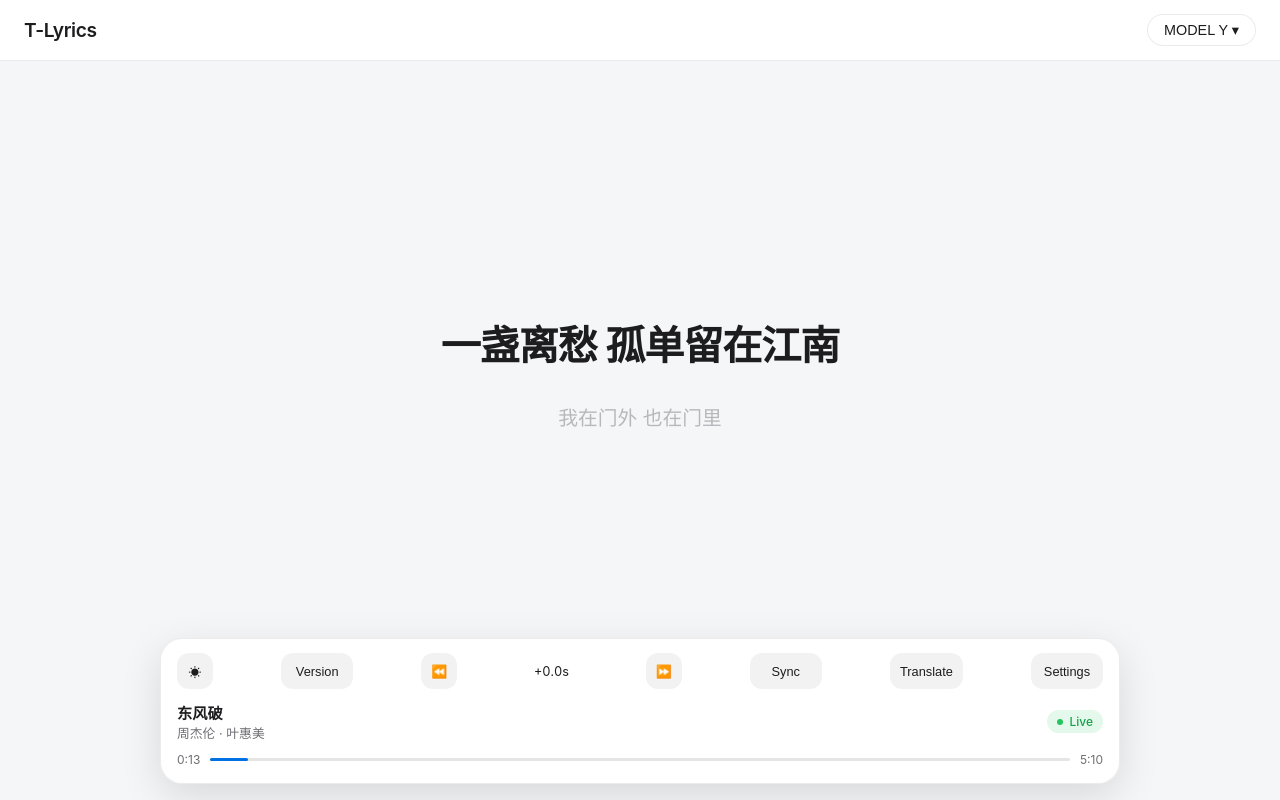
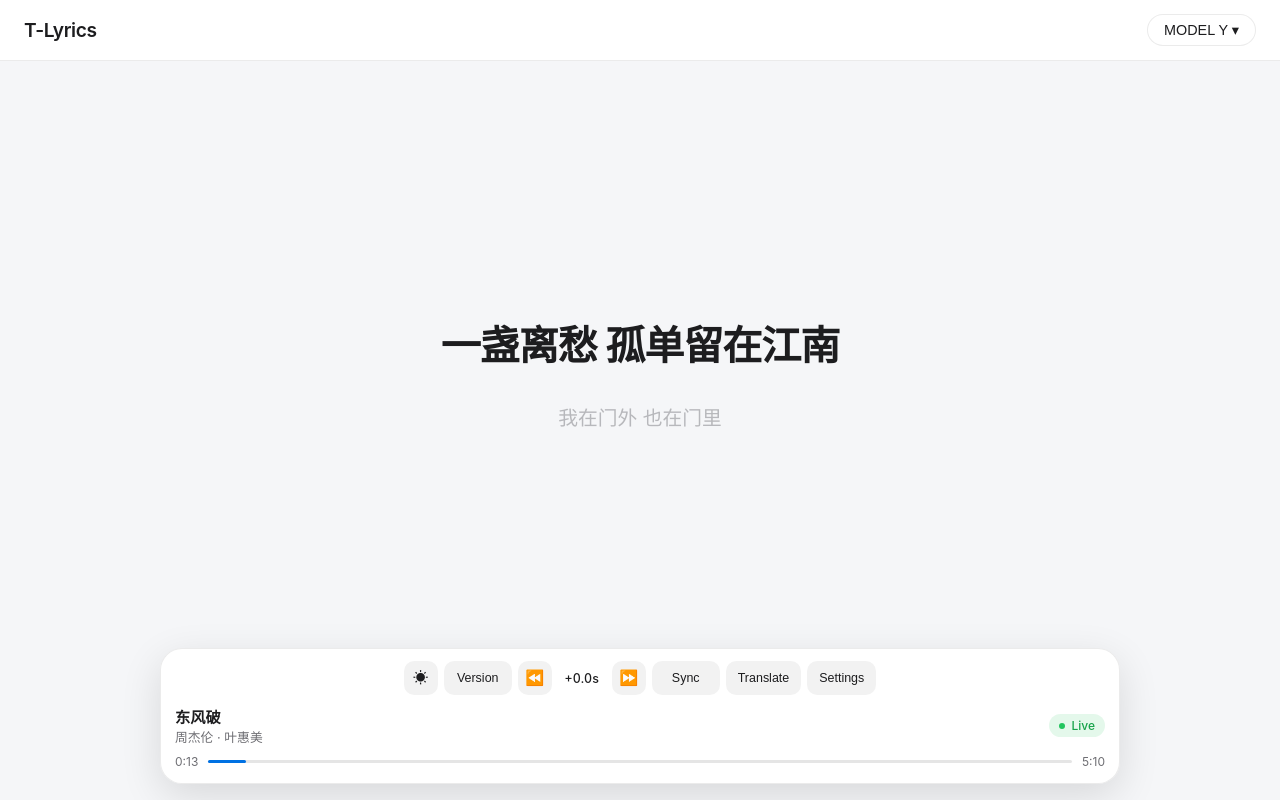
Before and after one commit to CY514539/grok-new-tlyrics, a React (Vite) app in the folder frontend/: page / in a window 1280 px wide. Built offline with nearby package versions, Linux system fonts and the light colour scheme; the HTML template or start-up script is replaced by a standard one.

Commit message:
style: improve button spacing and icon alignment

```diff
--- a/frontend/src/index.css
+++ b/frontend/src/index.css
@@ -125,7 +125,7 @@ body {
   backdrop-filter: blur(24px);
   border: 1px solid var(--border);
   border-radius: 22px;
-  padding: 14px 16px 16px;
+  padding: 12px 14px 14px;
   box-shadow: var(--shadow);
   z-index: 20;
 }
@@ -133,49 +133,57 @@ body {
 .controls {
   display: flex;
   align-items: center;
-  justify-content: space-between;
-  gap: 8px;
-  margin-bottom: 12px;
+  justify-content: center;
+  gap: 6px;
+  margin-bottom: 10px;
   flex-wrap: nowrap;
 }
 
 .btn {
   background: rgba(0,0,0,0.05);
   border: none;
-  border-radius: 12px;
-  padding: 8px 10px;
-  font-size: 0.8rem;
+  border-radius: 10px;
+  padding: 0 12px;
+  font-size: 0.78rem;
+  font-weight: 500;
   color: var(--text);
   cursor: pointer;
   display: inline-flex;
   align-items: center;
   justify-content: center;
-  gap: 4px;
-  min-width: 72px;
-  height: 36px;
+  gap: 5px;
+  min-width: 68px;
+  height: 34px;
+  line-height: 1;
   transition: all 0.15s;
   flex-shrink: 0;
 }
 
 .btn.icon-only {
-  min-width: 36px;
-  width: 36px;
+  min-width: 34px;
+  width: 34px;
   padding: 0;
+  font-size: 0.95rem;
 }
 
 [data-theme="dark"] .btn { background: rgba(255,255,255,0.08); }
-.btn:hover { background: rgba(0,0,0,0.1); }
-[data-theme="dark"] .btn:hover { background: rgba(255,255,255,0.14); }
+.btn:hover { background: rgba(0,0,0,0.09); }
+[data-theme="dark"] .btn:hover { background: rgba(255,255,255,0.13); }
 .btn.active { background: var(--accent); color: #fff; }
 
 .offset-display {
-  font-size: 0.8rem;
-  min-width: 52px;
+  font-size: 0.78rem;
+  min-width: 48px;
   text-align: center;
   font-variant-numeric: tabular-nums;
+  font-weight: 500;
+  display: flex;
+  align-items: center;
+  justify-content: center;
+  height: 34px;
 }
 
-.song-info { display: flex; justify-content: space-between; align-items: center; margin-bottom: 10px; }
+.song-info { display: flex; justify-content: space-between; align-items: center; margin-bottom: 8px; }
 .song-title { font-weight: 600; font-size: 0.95rem; }
 .song-artist { font-size: 0.8rem; color: var(--text-secondary); }
 
```
